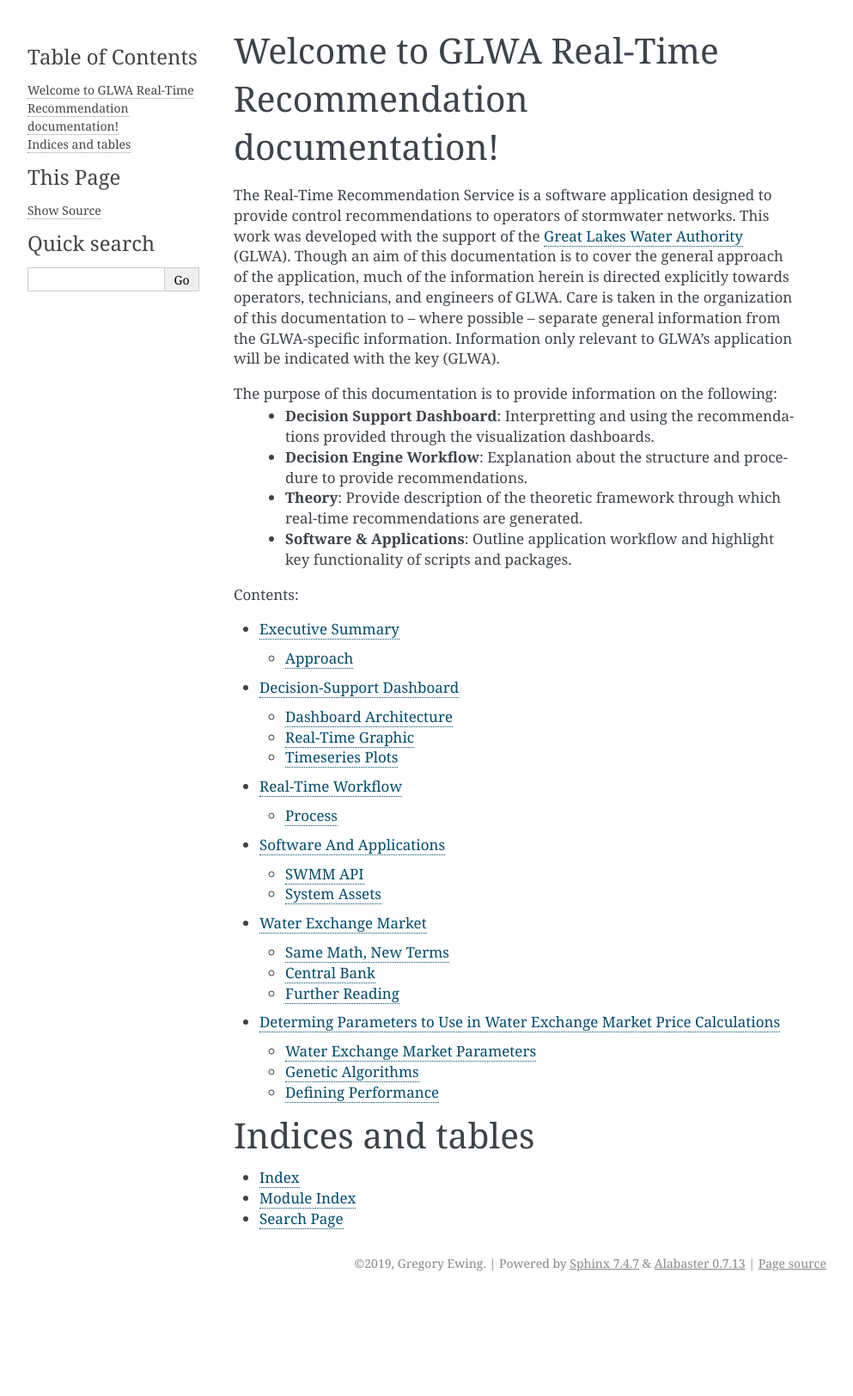
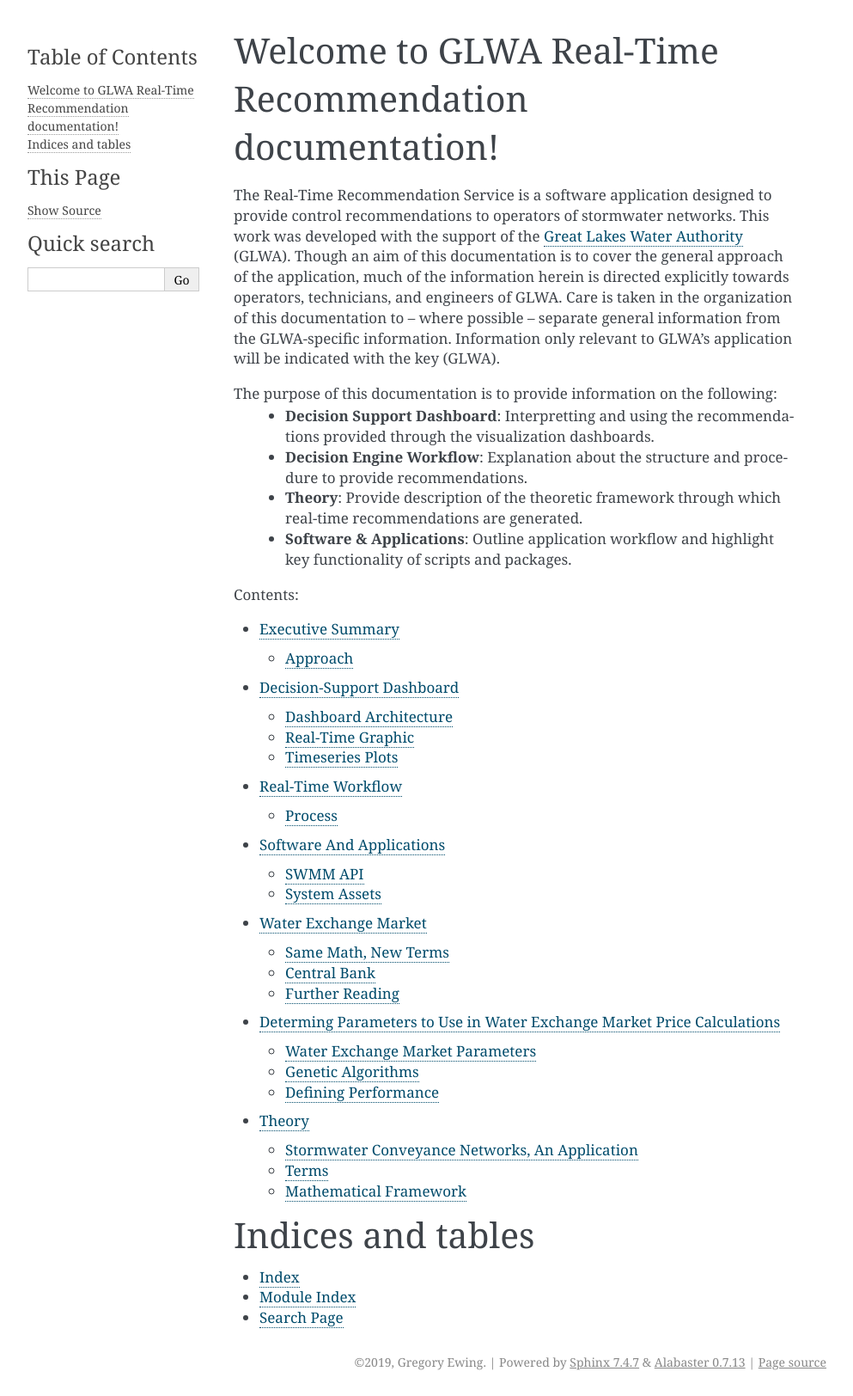
Before and after one commit to gregjewi/RealTimeRecs-gregjewi, a Sphinx documentation site: the page built from docs/index.rst, in a window 1280 px wide. Shown: the whole page at 86% size, without its empty margins (148-1141 px from the left). Built offline with Sphinx 7.4.7, drawn with Linux system fonts in a browser that asks for light colours; before the commit the page ends 1509 px from its top, so only the background shows below that.

Commit message:
Add theory in toc
add theory in toc

```diff
--- a/docs/index.rst
+++ b/docs/index.rst
@@ -30,8 +30,7 @@ The purpose of this documentation is to provide information on the following:
    sections/SoftwareAndApplications
    sections/WaterExchangeMarket
    sections/DeterminingParameters
-
-.. sections/Theory
+   sections/Theory
 
 Indices and tables
 ==================
```
